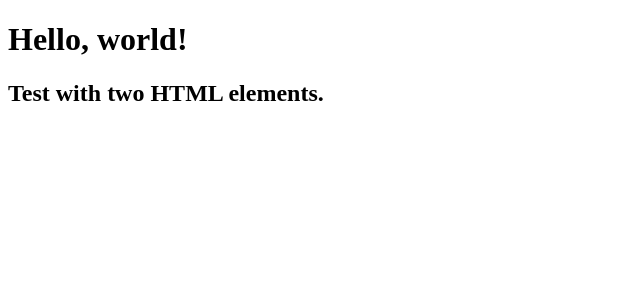
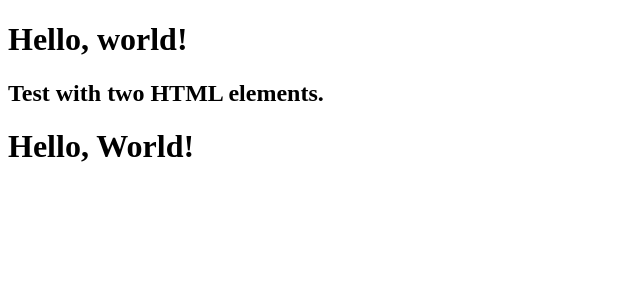
Before and after one commit to ingrisandrade/trybe_activities, a React (Create React App) app in the folder desenvolvimento-front-end/introducao_react_bloco_10/: page / in a window 1280 px wide. Shown: the top 300 px of the page, without its empty margins (0-640 px from the left). Built offline with nearby package versions, Linux system fonts and the light colour scheme.

Commit message:
exports the HelloWorld function

```diff
--- a/desenvolvimento-front-end/introducao_react_bloco_10/src/App.js
+++ b/desenvolvimento-front-end/introducao_react_bloco_10/src/App.js
@@ -1,8 +1,11 @@
+import HelloWorld from './HelloWorld';
+
 function App() {
   return (
     <>
     <h1>Hello, world!</h1>
     <h2>Test with two HTML elements.</h2>
+    <HelloWorld />
     </>
   );
 }
--- a/desenvolvimento-front-end/introducao_react_bloco_10/src/HelloWorld.js
+++ b/desenvolvimento-front-end/introducao_react_bloco_10/src/HelloWorld.js
@@ -7,3 +7,5 @@ function HelloWord() {
     <h1>Hello, World!</h1>
   )
 }
+
+export default HelloWord;
```
